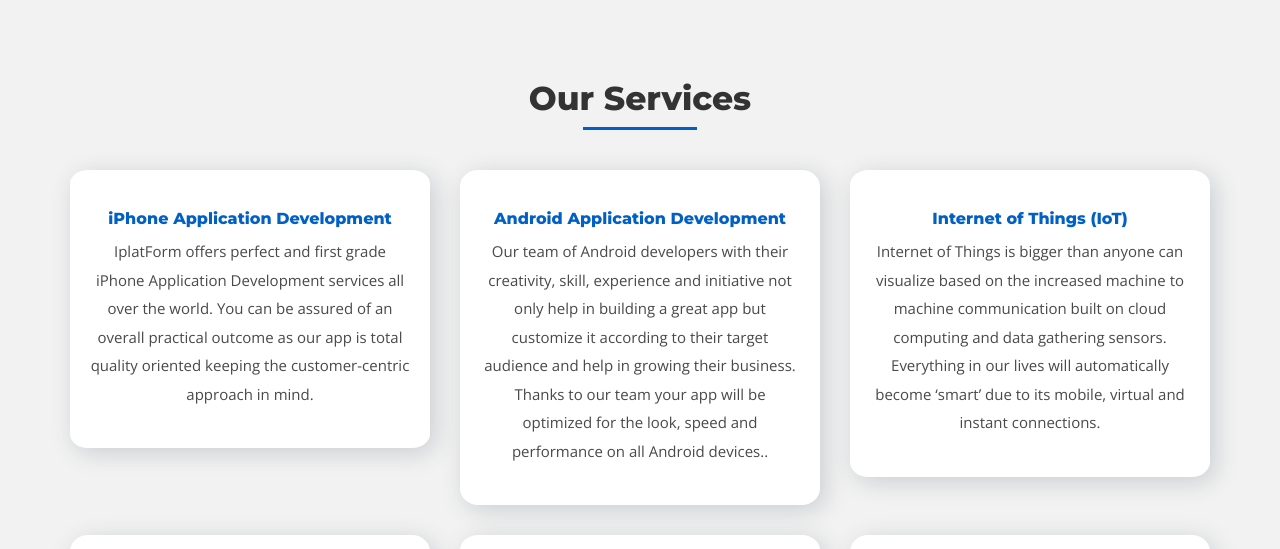
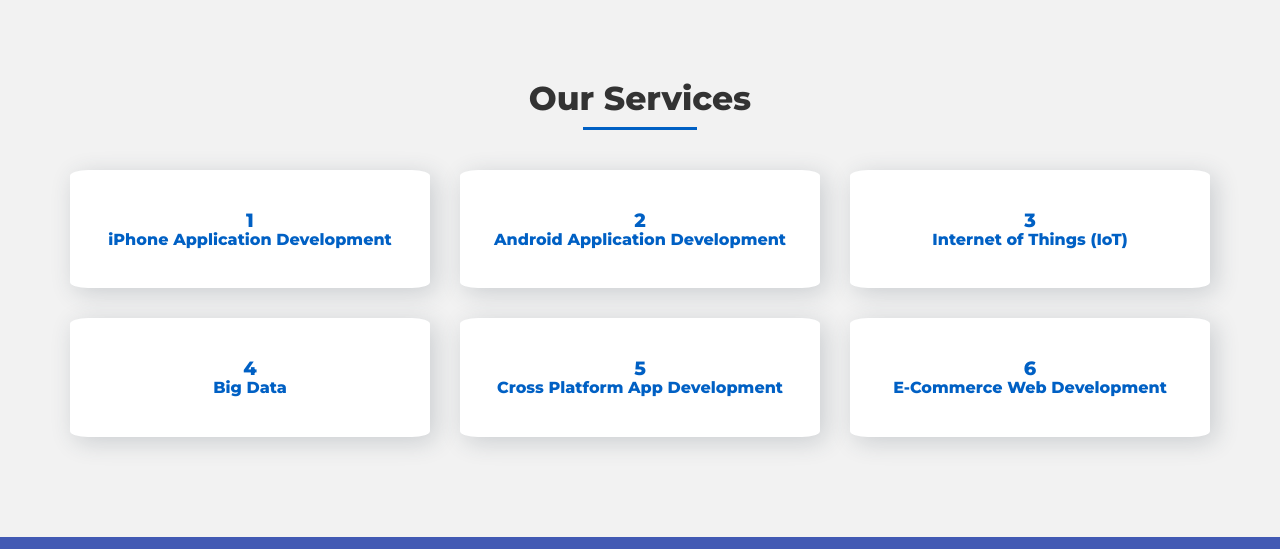
Before and after one commit to InegralPlatform/InegralPlatform, a PHP site: page /english in a window 1280 px wide. Shown: the part 2290-2839 px from the top of the page. Run offline with PHP 8.4, Linux system fonts and the light colour scheme; some libraries are stand-ins or nearby versions; grey boxes are pictures that could not be loaded.

Commit message:
added number of service

```diff
--- a/english/service.php
+++ b/english/service.php
@@ -6,22 +6,22 @@
 					<div class="col-md-4 col-sm-12 col-xs-12  center-block ">
 						<div class="icon one ">
 							<!-- <img src="../images/xcode.png" alt="bacteria.png" class="img-responsive center-block wow  bounceIn"> -->
-							<h4 class="service-11">iPhone Application Development</h4>
-							<p>IplatForm offers perfect and first grade iPhone Application Development services all over the world. You can be assured of an overall practical outcome as our app is total quality oriented keeping the customer-centric approach in mind.</p>
+							<h4 class="service-11"><big>1</big><br />iPhone Application Development</h4>
+							<!-- <p>IplatForm offers perfect and first grade iPhone Application Development services all over the world. You can be assured of an overall practical outcome as our app is total quality oriented keeping the customer-centric approach in mind.</p> -->
 						</div>
 					</div>
 					<div class="col-md-4  col-sm-12 col-xs-12 center-block">
 						<div class="icon two">
 							<!-- <img src="../images/android.png" alt="bacteria.png" class="img-responsive center-block wow  bounceIn"> -->
-							<h4>Android Application Development</h4>
-							<p>Our team of Android developers with their creativity, skill, experience and initiative not only help in building a great app but customize it according to their target audience and help in growing their business. Thanks to our team your app will be optimized for the look, speed and performance on all Android devices..</p>
+							<h4><big>2</big><br />Android Application Development</h4>
+							<!-- <p>Our team of Android developers with their creativity, skill, experience and initiative not only help in building a great app but customize it according to their target audience and help in growing their business. Thanks to our team your app will be optimized for the look, speed and performance on all Android devices..</p> -->
 						</div>
 					</div>
 					<div class="col-md-4   col-sm-12 col-xs-12  center-block">
 						<div class="icon three">
 							<!-- <img src="../images/robot.png" alt="bacteria.png" class="img-responsive center-block wow  bounceIn"> -->
-							<h4>Internet of Things (IoT)</h4>
-							<p>Internet of Things is bigger than anyone can visualize based on the increased machine to machine communication built on cloud computing and data gathering sensors. Everything in our lives will automatically become ‘smart’ due to its mobile, virtual and instant connections.</p>
+							<h4><big>3</big><br />Internet of Things (IoT)</h4>
+							<!-- <p>Internet of Things is bigger than anyone can visualize based on the increased machine to machine communication built on cloud computing and data gathering sensors. Everything in our lives will automatically become ‘smart’ due to its mobile, virtual and instant connections.</p> -->
 						</div>
 					</div>
 				</div>
@@ -29,22 +29,22 @@
 					<div class="col-md-4  col-sm-12 col-xs-12 center-block ">
 						<div class="icon four">
 							<!-- <img src="../images/big-data.png" alt="tooth.png" class="img-responsive center-block wow  bounceIn"> -->
-							<h4 class="service-11">Big Data</h4>
-							<p>At present we are living in a world that is increasingly being driven by data. The way your data strategy and approach is being organized, including the choice of big data and cloud technologies, will be critical to your ability to compete in the future. Big data helps to integrate many types of data and data management with traditional data.</p>
+							<h4 class="service-11"><big>4</big><br />Big Data</h4>
+							<!-- <p>At present we are living in a world that is increasingly being driven by data. The way your data strategy and approach is being organized, including the choice of big data and cloud technologies, will be critical to your ability to compete in the future. Big data helps to integrate many types of data and data management with traditional data.</p> -->
 						</div>
 					</div>
 					<div class="col-md-4   col-sm-12 col-xs-12 center-block ">
 						<div class="icon five">
 							<!-- <img src="../images/smartphone.png" alt="family.png" class="img-responsive center-block wow  bounceIn"> -->
-							<h4 class="service-11">Cross Platform App Development</h4>
-							<p>As an experienced cross-platform app development company, we concentrate on using frameworks like PhoneGap and Titanium to develop business and enterprise performance centric cross platform apps, that prove to be cost saving as one application runs over multiple platforms.</p>
+							<h4 class="service-11"><big>5</big><br />Cross Platform App Development</h4>
+							<!-- <p>As an experienced cross-platform app development company, we concentrate on using frameworks like PhoneGap and Titanium to develop business and enterprise performance centric cross platform apps, that prove to be cost saving as one application runs over multiple platforms.</p> -->
 						</div>
 					</div>
 					<div class="col-md-4   col-sm-12 col-xs-12  center-block">
 						<div class="icon six">
 							<!-- <img src="../images/online-store.png" alt="lab.png" class="img-responsive center-block wow  bounceIn"> -->
-							<h4 class="service-11">E-Commerce Web Development</h4>
-							<p>Online shopping is getting popular nowadays and it is a major necessity for Business to set up a good e-commerce site.we  offer successful solutions for developing e-commerce and shopping cart websites for online business and we have the expertise team to develop the e-commerce websites to promote your business.</p>
+							<h4 class="service-11"><big>6</big><br />E-Commerce Web Development</h4>
+							<!-- <p>Online shopping is getting popular nowadays and it is a major necessity for Business to set up a good e-commerce site.we  offer successful solutions for developing e-commerce and shopping cart websites for online business and we have the expertise team to develop the e-commerce websites to promote your business.</p> -->
 						</div>
 					</div>
 				</div>
```
